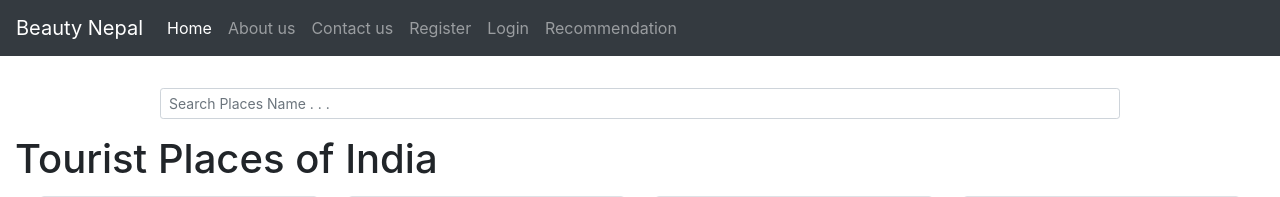
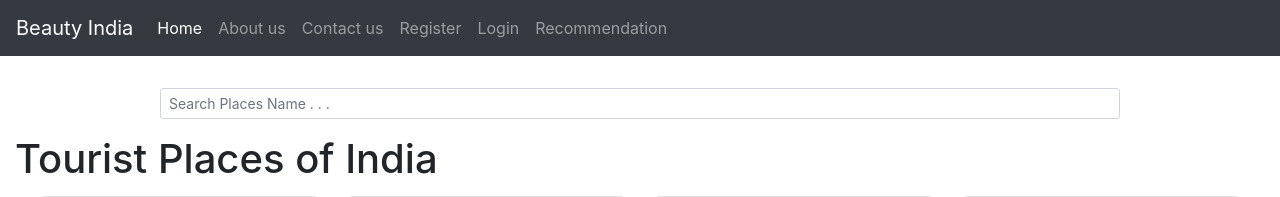
Before and after one commit to DSPatil08/Recomendation-System-master, a Django app: page / in a window 1280 px wide; the page is wider, and only the part inside the window is pictured. Shown: the top 197 px of that part. Run offline with Django 3.2, Linux system fonts and the light colour scheme; data comes from the database, SQL or seed files in the repository; some libraries are stand-ins or nearby versions.

Commit message:
Update nav.html

```diff
--- a/Recomendation-System-master/recommendationsystem/templates/nav.html
+++ b/Recomendation-System-master/recommendationsystem/templates/nav.html
@@ -12,7 +12,7 @@
 
 
 <nav class="navbar navbar-expand-md navbar-dark bg-dark sticky-top">
-    <a class="navbar-brand" href="#">Beauty Nepal</a>
+    <a class="navbar-brand" href="#">Beauty India</a>
     <button class="navbar-toggler" type="button" data-toggle="collapse" data-target="#navbarNav">
         <span class="navbar-toggler-icon"></span>
     </button>
```
